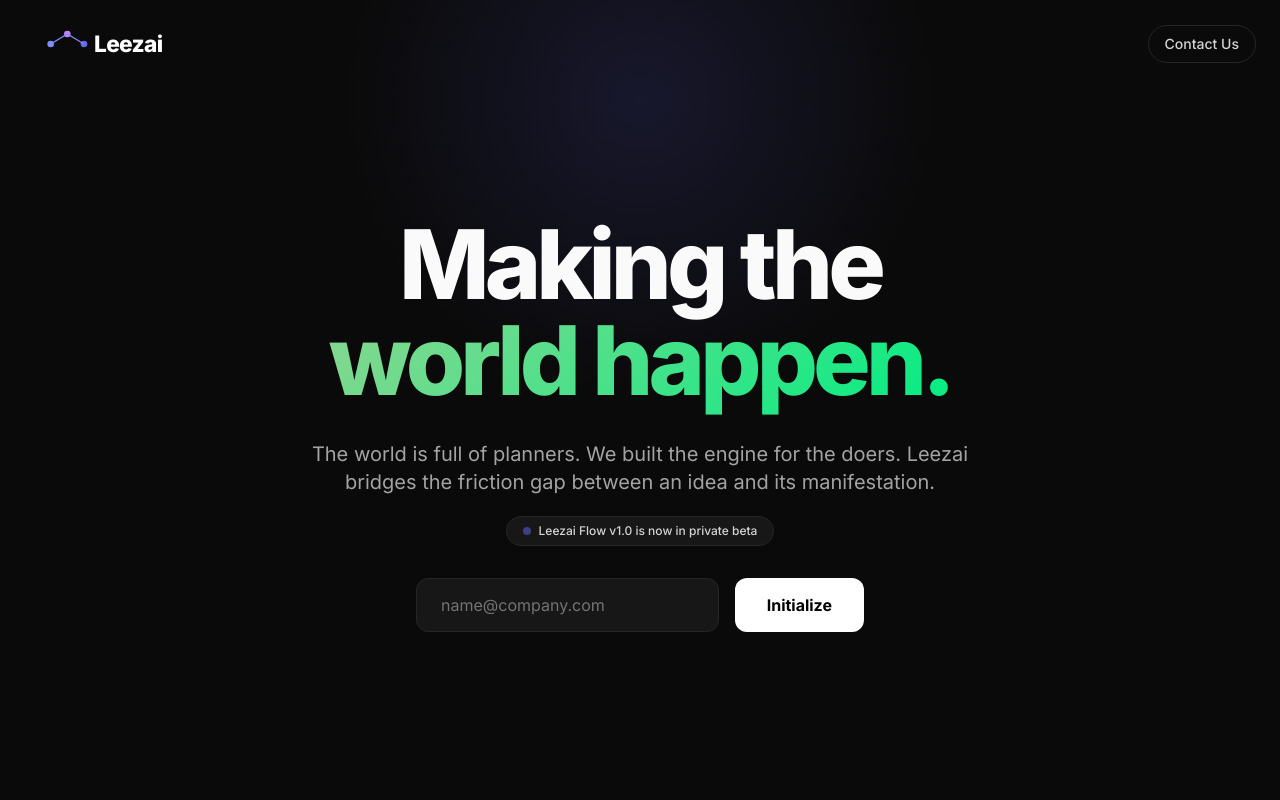
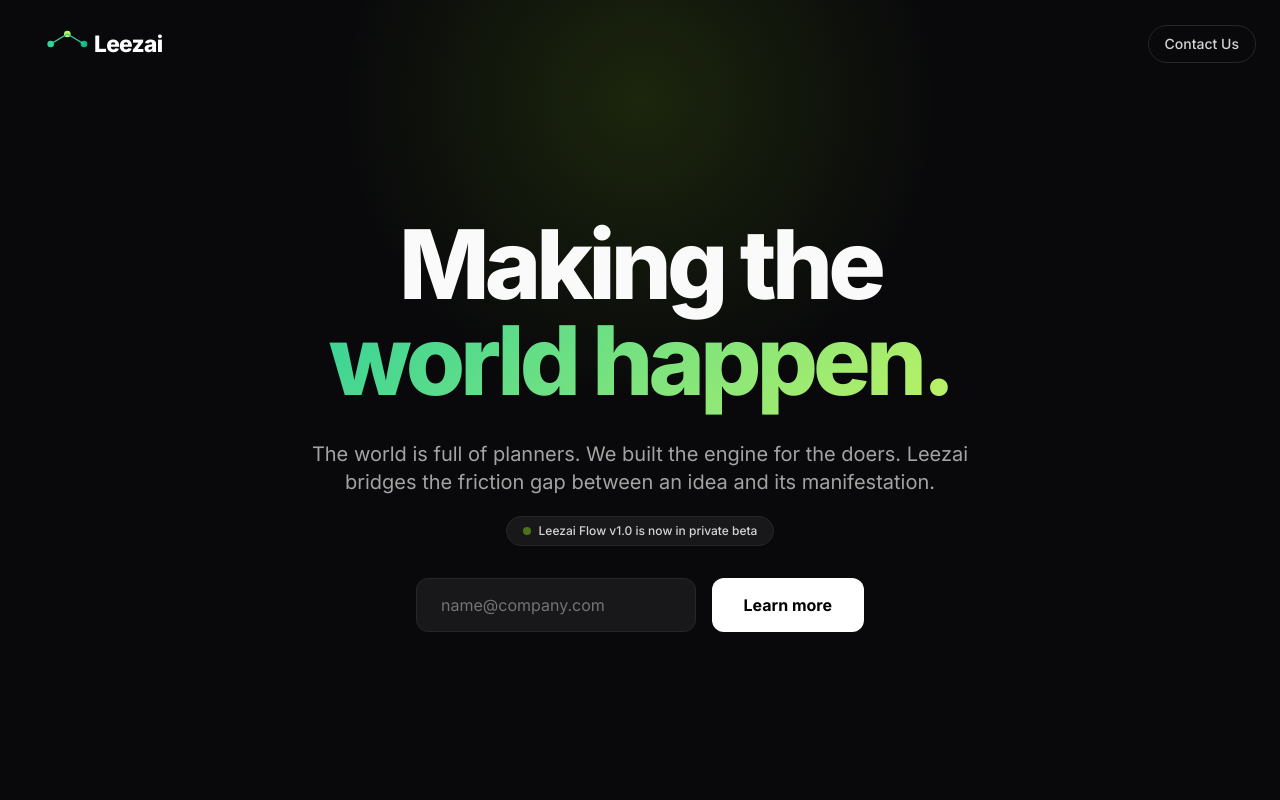
Before and after one commit to 09-beep/leezaicloud, a plain HTML site: page index.html in a window 1280 px wide. Shown: the top 800 px of the page. Drawn offline with nearby package versions, Linux system fonts and the light colour scheme.

Commit message:
overhaul

```diff
--- a/index.html
+++ b/index.html
@@ -8,22 +8,26 @@
     <link href="https://fonts.googleapis.com/css2?family=Inter:wght@400;500;700;800&display=swap" rel="stylesheet">
     <style>
         body { font-family: 'Inter', sans-serif; }
+
+        /* Adjusted glow to soft lime/green */
         .bg-glow {
             position: absolute;
             width: 600px;
             height: 600px;
-            background: radial-gradient(circle, rgba(99,102,241,0.15) 0%, rgba(0,0,0,0) 70%);
+            background: radial-gradient(circle, rgba(132, 204, 22, 0.15) 0%, rgba(0,0,0,0) 70%);
             border-radius: 50%;
             z-index: -1;
             top: -200px;
             left: 50%;
             transform: translateX(-50%);
         }
+
         .text-gradient {
-            background: linear-gradient(135deg, #8ad690 0%, #02ed83 100%);
+            background: linear-gradient(135deg, #34d399 0%, #bef264 100%);
             -webkit-background-clip: text;
             -webkit-text-fill-color: transparent;
         }
+
         .glass-card {
             background: rgba(255, 255, 255, 0.03);
             backdrop-filter: blur(10px);
@@ -31,17 +35,14 @@
         }
     </style>
 </head>
-<body class="bg-neutral-950 text-neutral-50 antialiased overflow-x-hidden relative">
+<body class="bg-zinc-950 text-neutral-50 antialiased overflow-x-hidden relative">
 
     <div class="bg-glow"></div>
 
     <nav class="flex items-center justify-between px-6 py-6 max-w-7xl mx-auto relative z-10">
         <a href="/" class="flex items-center">
             <svg width="160" height="40" viewBox="0 0 200 60" xmlns="http://www.w3.org/2000/svg">
-                <circle cx="20" cy="30" r="5" fill="#818cf8" />
-                <circle cx="45" cy="15" r="5" fill="#c084fc" />
-                <circle cx="70" cy="30" r="5" fill="#6366f1" />
-                <path d="M20 30 L45 15 L70 30" stroke="#818cf8" stroke-width="2" fill="none" />
+                <circle cx="20" cy="30" r="5" fill="#34d399" /> <circle cx="45" cy="15" r="5" fill="#bef264" /> <circle cx="70" cy="30" r="5" fill="#10b981" /> <path d="M20 30 L45 15 L70 30" stroke="#34d399" stroke-width="2" fill="none" />
                 <text x="85" y="42" font-family="'Inter', sans-serif" font-weight="800" font-size="34" fill="#ffffff" letter-spacing="-1">Leezai</text>
             </svg>
         </a>
@@ -55,7 +56,6 @@
 
     <header class="max-w-5xl mx-auto px-6 py-32 text-center relative z-10">
 
-
         <h1 class="text-6xl md:text-8xl font-extrabold tracking-tighter mb-8 leading-tight">
             Making the <br /> <span class="text-gradient">world happen.</span>
         </h1>
@@ -65,15 +65,15 @@
             Leezai bridges the friction gap between an idea and its manifestation.
         </p>
 
-         <div class="inline-flex items-center space-x-2 bg-neutral-900 border border-neutral-800 rounded-full px-4 py-1.5 mb-8">
-            <span class="flex h-2 w-2 rounded-full bg-indigo-500 animate-pulse"></span>
+         <div class="inline-flex items-center space-x-2 bg-zinc-900 border border-zinc-800 rounded-full px-4 py-1.5 mb-8">
+            <span class="flex h-2 w-2 rounded-full bg-lime-500 animate-pulse"></span>
             <span class="text-xs font-medium text-neutral-300">Leezai Flow v1.0 is now in private beta</span>
         </div>
 
         <div class="flex flex-col sm:flex-row justify-center gap-4 max-w-md mx-auto">
-            <input type="email" placeholder="name@company.com" class="px-6 py-3.5 rounded-xl bg-neutral-900 border border-neutral-800 w-full focus:ring-2 focus:ring-indigo-500 outline-none text-white placeholder-neutral-500 transition">
+            <input type="email" placeholder="name@company.com" class="px-6 py-3.5 rounded-xl bg-zinc-900 border border-zinc-800 w-full focus:ring-2 focus:ring-lime-500 outline-none text-white placeholder-neutral-500 transition">
             <button class="bg-white text-black px-8 py-3.5 rounded-xl font-bold hover:bg-neutral-200 transition whitespace-nowrap">
-                Initialize
+                Learn more
             </button>
         </div>
     </header>
@@ -81,19 +81,19 @@
     <section class="max-w-7xl mx-auto px-6 py-24">
         <div class="grid md:grid-cols-3 gap-6">
             <div class="glass-card p-10 rounded-3xl md:col-span-2 relative overflow-hidden group">
-                <div class="absolute inset-0 bg-gradient-to-br from-indigo-500/10 to-transparent opacity-0 group-hover:opacity-100 transition duration-500"></div>
+                <div class="absolute inset-0 bg-gradient-to-br from-emerald-500/10 to-transparent opacity-0 group-hover:opacity-100 transition duration-500"></div>
                 <h3 class="text-2xl font-bold mb-3">Predictive Execution</h3>
                 <p class="text-neutral-400 max-w-md">Our orchestration layer anticipates bottlenecks and automatically re-routes resources before momentum stalls.</p>
             </div>
 
             <div class="glass-card p-10 rounded-3xl relative overflow-hidden group">
-                <div class="absolute inset-0 bg-gradient-to-br from-purple-500/10 to-transparent opacity-0 group-hover:opacity-100 transition duration-500"></div>
+                <div class="absolute inset-0 bg-gradient-to-br from-lime-500/10 to-transparent opacity-0 group-hover:opacity-100 transition duration-500"></div>
                 <h3 class="text-2xl font-bold mb-3">Zero-Config API</h3>
                 <p class="text-neutral-400">Plug natively into your existing hardware and software stacks in minutes.</p>
             </div>
 
             <div class="glass-card p-10 rounded-3xl relative overflow-hidden group">
-                <div class="absolute inset-0 bg-gradient-to-br from-blue-500/10 to-transparent opacity-0 group-hover:opacity-100 transition duration-500"></div>
+                <div class="absolute inset-0 bg-gradient-to-br from-teal-500/10 to-transparent opacity-0 group-hover:opacity-100 transition duration-500"></div>
                 <h3 class="text-2xl font-bold mb-3">Infinite Scaling</h3>
                 <p class="text-neutral-400">Built to handle everything from local logistics to global enterprise supply chains.</p>
             </div>
@@ -103,14 +103,14 @@
                     <h3 class="text-2xl font-bold mb-2">Ready to automate the "how"?</h3>
                     <p class="text-neutral-400">Stop planning. Start happening.</p>
                 </div>
-                <a href="mailto:contact@leezai.cloud" class="bg-indigo-600 hover:bg-indigo-500 text-white px-6 py-3 rounded-xl font-semibold transition z-10">
+                <a href="mailto:contact@leezai.cloud" class="bg-[#bef264] hover:bg-[#a3e635] text-zinc-900 px-6 py-3 rounded-xl font-bold transition z-10">
                     Email our Team
                 </a>
             </div>
         </div>
     </section>
 
-    <footer class="border-t border-neutral-900 py-12 mt-12">
+    <footer class="border-t border-zinc-900 py-12 mt-12">
         <div class="max-w-7xl mx-auto px-6 flex flex-col md:flex-row items-center justify-between text-neutral-500 text-sm">
             <div class="flex items-center space-x-2 mb-4 md:mb-0">
                 <span>&copy; 2026 Leezai Inc.</span>
```
